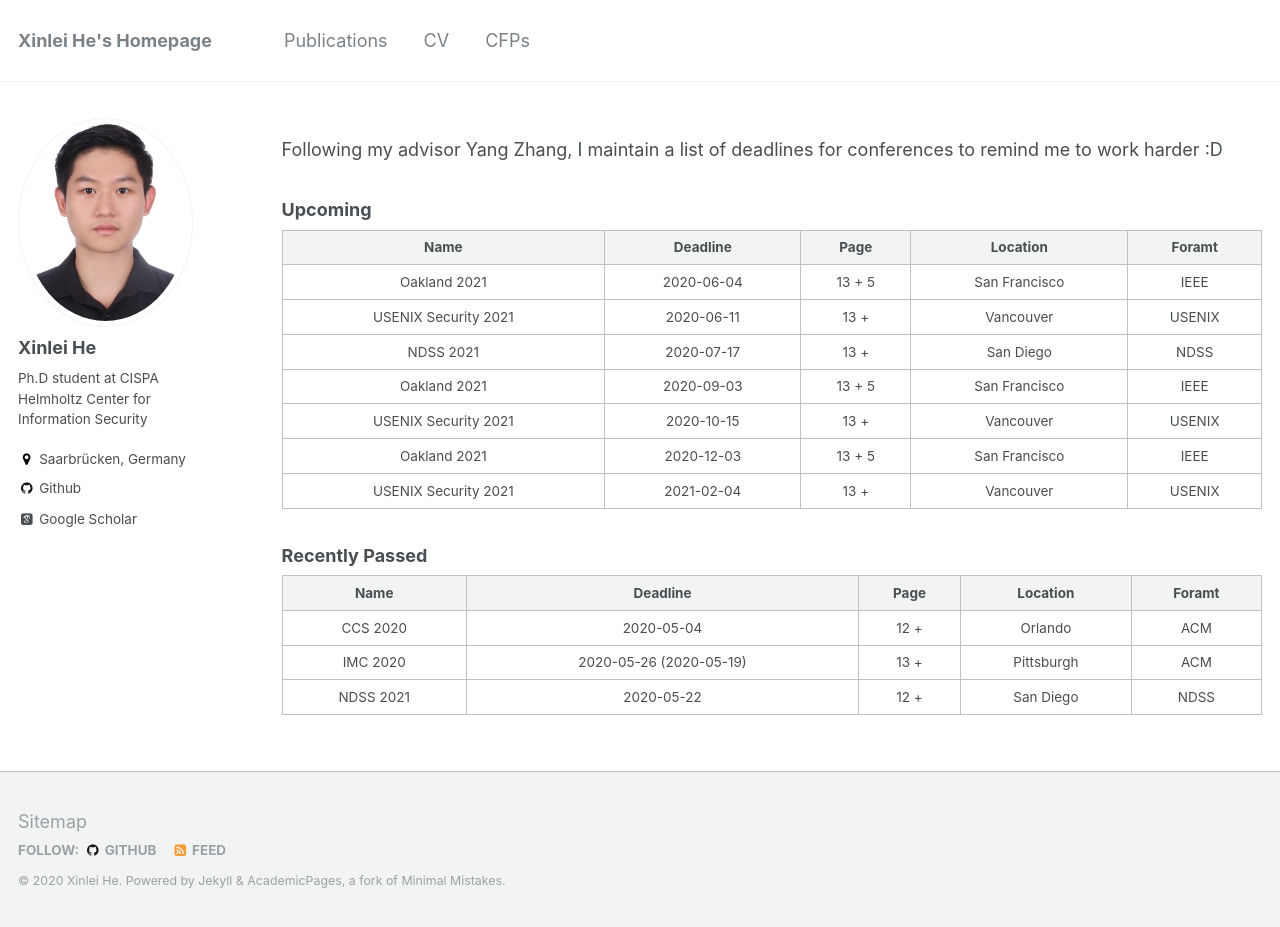
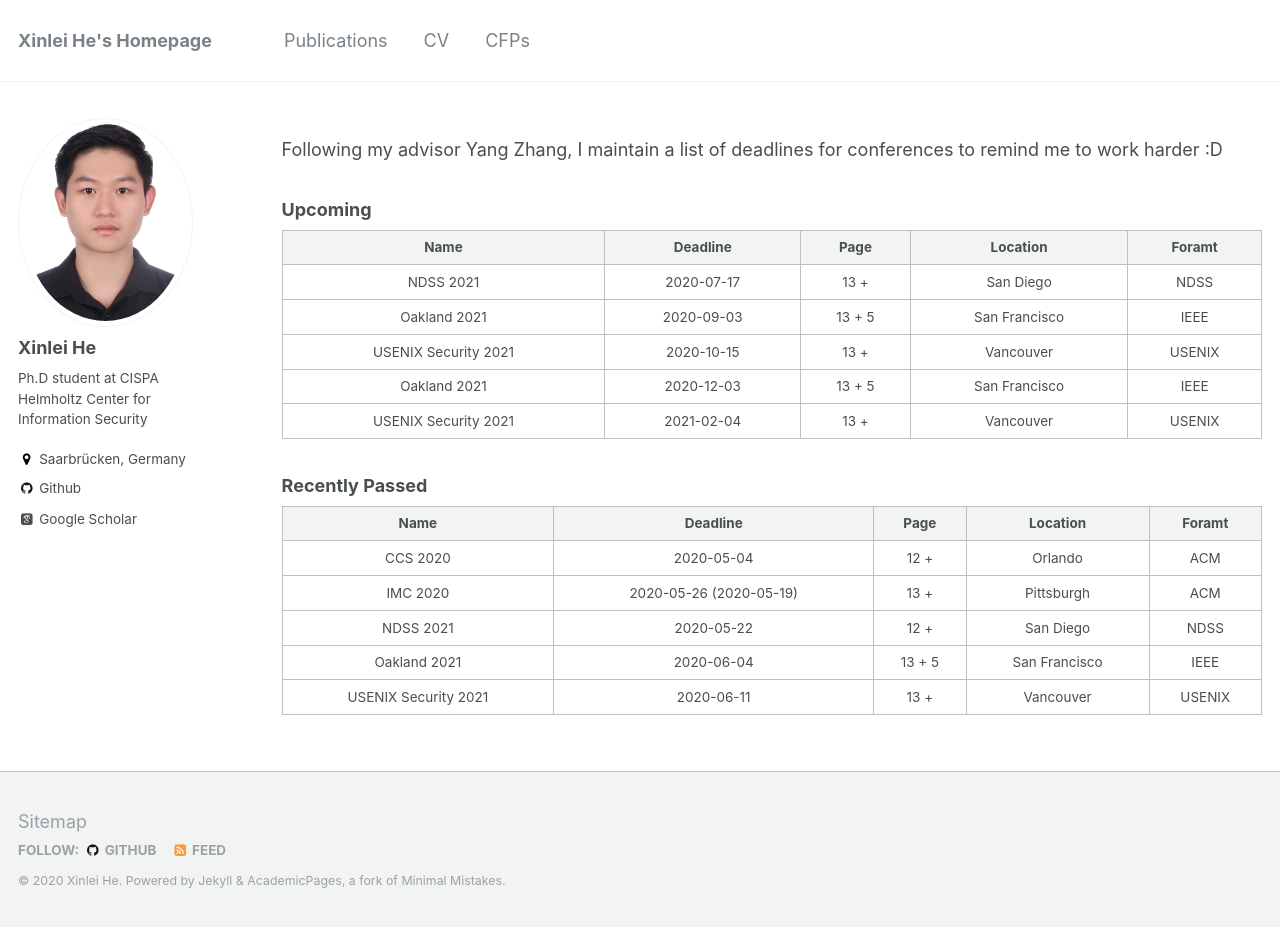
Before and after one commit to xinleihe/xinleihe.github.io, a Jekyll site: the page built from _pages/cfps.md, in a window 1280 px wide and 927 px high. Built offline with Jekyll 4.4.1, drawn with Linux system fonts in a browser that asks for light colours; some web fonts are replaced; part of the change alters nothing that is shown.

Commit message:
update cfp

```diff
--- a/_pages/cfps.md
+++ b/_pages/cfps.md
@@ -14,8 +14,6 @@ Following my advisor Yang Zhang, I maintain a list of deadlines for conferences
 
 |Name|Deadline|Page|Location|Foramt|
 |:-:|:-:|:-:|:-:|:-:|
-|[Oakland 2021](https://www.ieee-security.org/TC/SP2021/)                   | 2020-06-04                | 13 + 5| San Francisco | IEEE   |
-|[USENIX Security 2021](https://www.usenix.org/conference/usenixsecurity21) | 2020-06-11                | 13 +	| Vancouver     | USENIX |
 |[NDSS 2021](https://www.ndss-symposium.org/ndss-2021/)                     | 2020-07-17                | 13 +  | San Diego     | NDSS   |
 |[Oakland 2021](https://www.ieee-security.org/TC/SP2021/)                   | 2020-09-03                | 13 + 5| San Francisco | IEEE   |
 |[USENIX Security 2021](https://www.usenix.org/conference/usenixsecurity21) | 2020-10-15                | 13 +  | Vancouver     | USENIX |
@@ -29,3 +27,5 @@ Following my advisor Yang Zhang, I maintain a list of deadlines for conferences
 |[CCS 2020](https://www.sigsac.org/ccs/CCS2020) | 2020-05-04 | 12 + | Orlando | ACM |
 |[IMC 2020](https://conferences.sigcomm.org/imc/2020/)                      | 2020-05-26 (2020-05-19)   | 13 +	| Pittsburgh    | ACM    |
 |[NDSS 2021](https://www.ndss-symposium.org/ndss-2021/)                     | 2020-05-22                | 12 +  | San Diego     | NDSS   |
+|[Oakland 2021](https://www.ieee-security.org/TC/SP2021/)                   | 2020-06-04                | 13 + 5| San Francisco | IEEE   |
+|[USENIX Security 2021](https://www.usenix.org/conference/usenixsecurity21) | 2020-06-11                | 13 +	| Vancouver     | USENIX |
```
